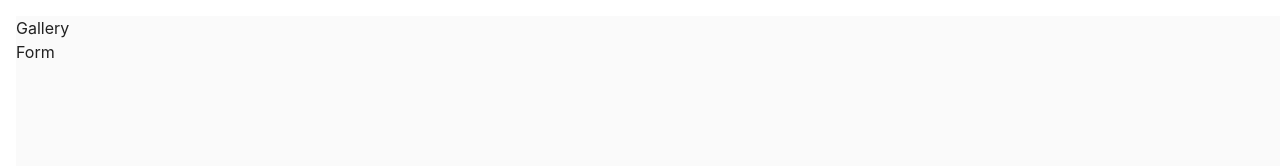
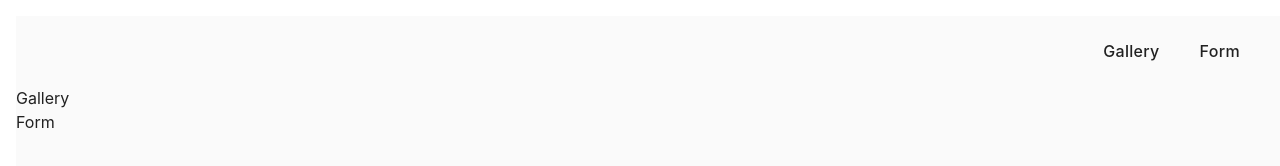
Before and after one commit to Alex-Khavin/goit-js-hw-09, a plain HTML site: page index.html in a window 1280 px wide. Drawn offline with Linux system fonts and the light colour scheme.

Commit message:
Deploying to gh-pages from @ Alex-Khavin/goit-js-hw-09@af92832df220bf39649f114f4f3231819f054f8c 🚀

```diff
--- a/index.html
+++ b/index.html
@@ -8,6 +8,30 @@
     <link rel="stylesheet" crossorigin href="/goit-js-hw-09/assets/styles-DDtz1maO.css">
   </head>
   <body>
+    <header class="header">
+      <div class="container">
+        <nav class="nav">
+          <a class="nav-logo" href="./index.html" aria-label="Site logo">
+            <svg class="nav-logo-icon" width="100" height="30">
+              <use href="{=$icon-path}"></use>
+            </svg>
+          </a>
+          <ul class="nav-list">
+            <li class="nav-item">
+              <a class="nav-link {=$highlight-act}" href="./1-gallery.html"
+                >Gallery</a
+              >
+            </li>
+            <li class="nav-item">
+              <a class="nav-link {=$highlight-curr}" href="./2-form.html"
+                >Form</a
+              >
+            </li>
+          </ul>
+        </nav>
+      </div>
+    </header>
+
     <main>
       <ul>
         <li><a href="./1-gallery.html">Gallery</a></li>
```
Also changed, not shown: 1-gallery.html (+1 -0 lines), 2-form.html (+1 -0 lines).
